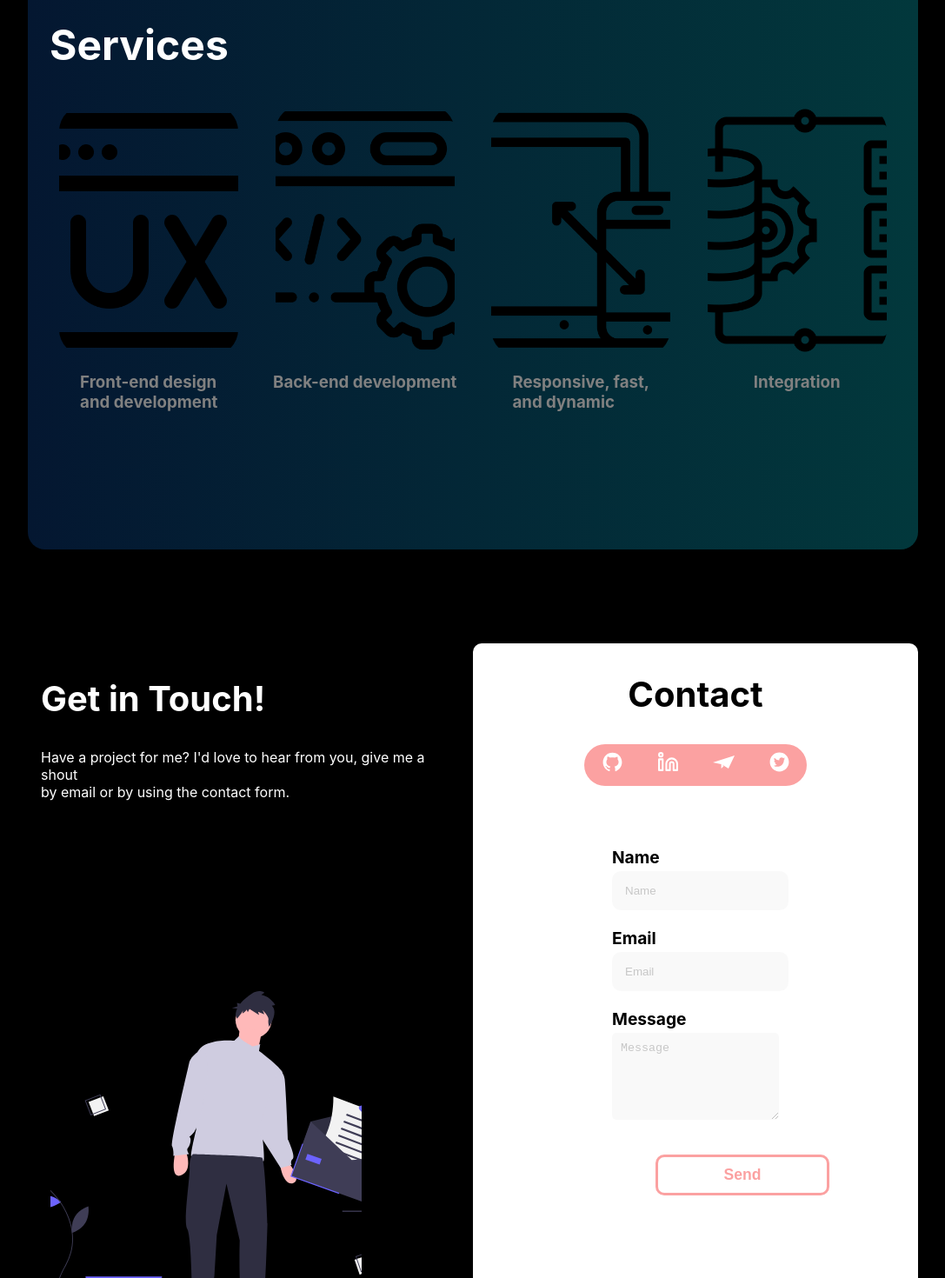
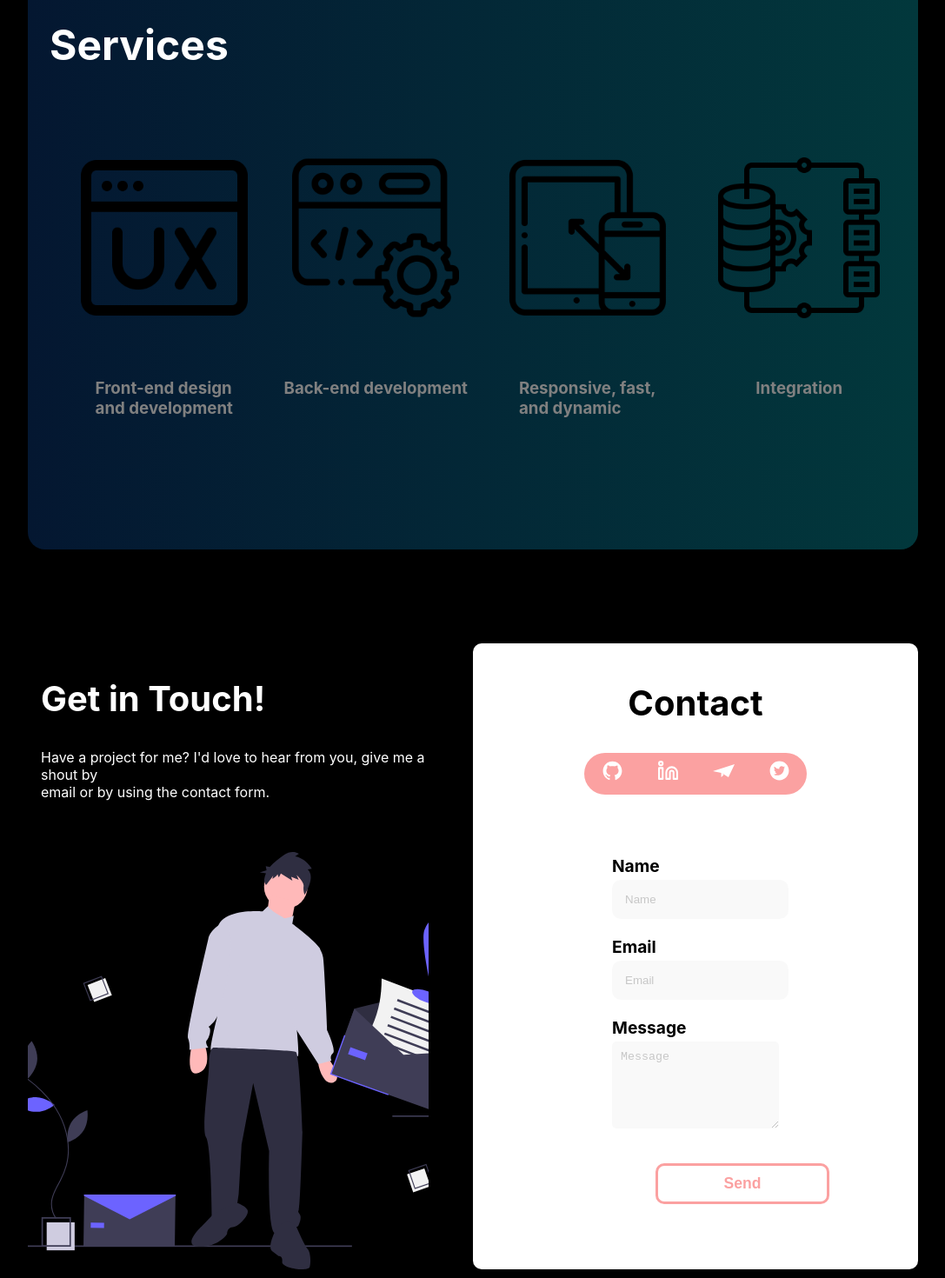
Before and after one commit to yashsuthar010/Portfolio, a React (Create React App) app: page / in a window 1280 px wide. Shown: the part 3420-4890 px from the top of the page at 87% size, without its empty margins (96-1183 px from the left). Built offline with nearby package versions, Linux system fonts and the light colour scheme.

Commit message:
resposiceformac

```diff
--- a/src/component/contact/Contact.js
+++ b/src/component/contact/Contact.js
@@ -39,8 +39,9 @@ const Contact = () => {
             <h2>Get in Touch!</h2>
             <p>
               Have a project for me? I'd love to hear from you, give me a shout
+              by
               <br />
-              by email or by using the contact form.
+              email or by using the contact form.
             </p>
             <div className="svg">
               <img src={contactbg}></img>
--- a/src/component/contact/contact.css
+++ b/src/component/contact/contact.css
@@ -24,11 +24,11 @@
 }
 
 .svg {
-  height: 50vh;
-  width: 70%;
+  height: 60vh;
+  width: 90%;
   position: absolute;
   bottom: 0;
-  left: 5%;
+  left: 0;
 }
 
 img {
@@ -187,3 +187,16 @@ textarea:focus {
 }
 
 /* form */
+
+/* media */
+@media screen and (max-width: 1440px) {
+  .contact-container {
+    height: 90vh;
+  }
+  .contact {
+    height: 90vh;
+  }
+  .contact-two {
+    padding-top: 10px;
+  }
+}
--- a/src/component/footer/Footer.js
+++ b/src/component/footer/Footer.js
@@ -13,9 +13,7 @@ const Footer = () => {
           <h2>Yash</h2>
         </div>
         <div>
-          <button>
-            <CgChevronDoubleUpR style={{ color: "white", fontSize: "40px" }} />
-          </button>
+          <CgChevronDoubleUpR style={{ color: "white", fontSize: "40px" }} />
         </div>
         <div>
           <ul className="icons">
--- a/src/component/hero/hero.css
+++ b/src/component/hero/hero.css
@@ -13,6 +13,7 @@ body {
 .hero-container {
   border-radius: 5px;
   height: 90vh;
+
   width: 100%;
   position: relative;
 }
@@ -20,7 +21,7 @@ body {
 img {
   width: 100%;
   height: 100%;
-  object-fit: cover;
+  object-fit: contain;
 }
 
 .hero-container h1 {
--- a/src/component/service/service.css
+++ b/src/component/service/service.css
@@ -18,16 +18,18 @@
 .services {
   height: 60vh;
   display: grid;
-  column-gap: 20px;
-  flex-shrink: none;
-  grid-template-columns: 1fr 1fr 1fr 1fr;
+  width: 100%;
+  padding: 5px 10px;
+  /* column-gap: 1px; */
+  /* grid-template-columns: repeat(auto-fit, 285px); */
+  grid-template-columns: repeat(auto-fit, minmax(186px, 1fr));
 }
 
 .service0 {
+  padding: 5px 2px 0 2px;
   display: flex;
   flex-direction: column;
   /* justify-content: center; */
-
   align-items: center;
 }
 .service0 h3 {
@@ -45,16 +47,16 @@
 .service-img {
   height: 60%;
   /* padding: 10px; */
-  width: 90%;
+  width: 80%;
   transition: all ease-in-out 0.3s;
 }
 .service-img:hover {
-  transform: scale(1.1);
+  transform: scale(1.05);
 }
 
 .service0 img {
   border-radius: 30px;
   width: 100%;
   height: 100%;
-  object-fit: cover;
+  object-fit: contain;
 }
```
Also changed, not shown: src/assests/app.jpg (added).
